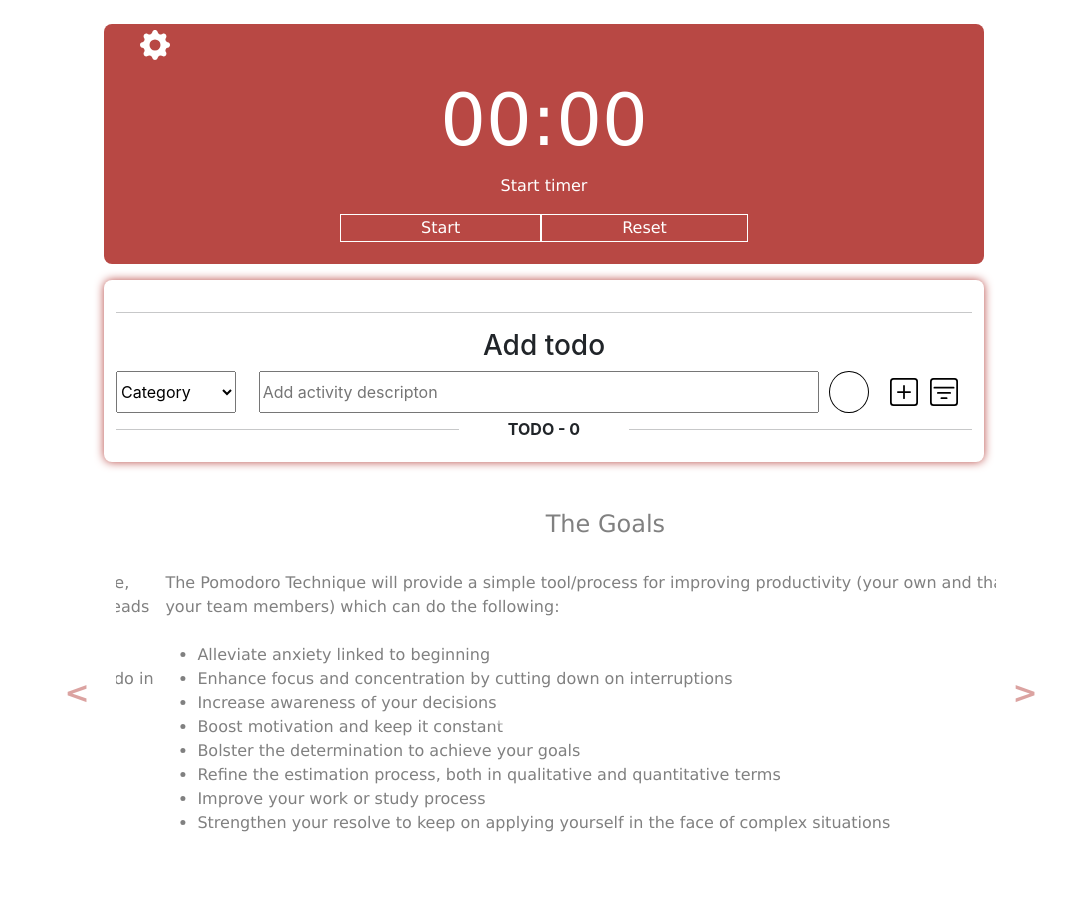
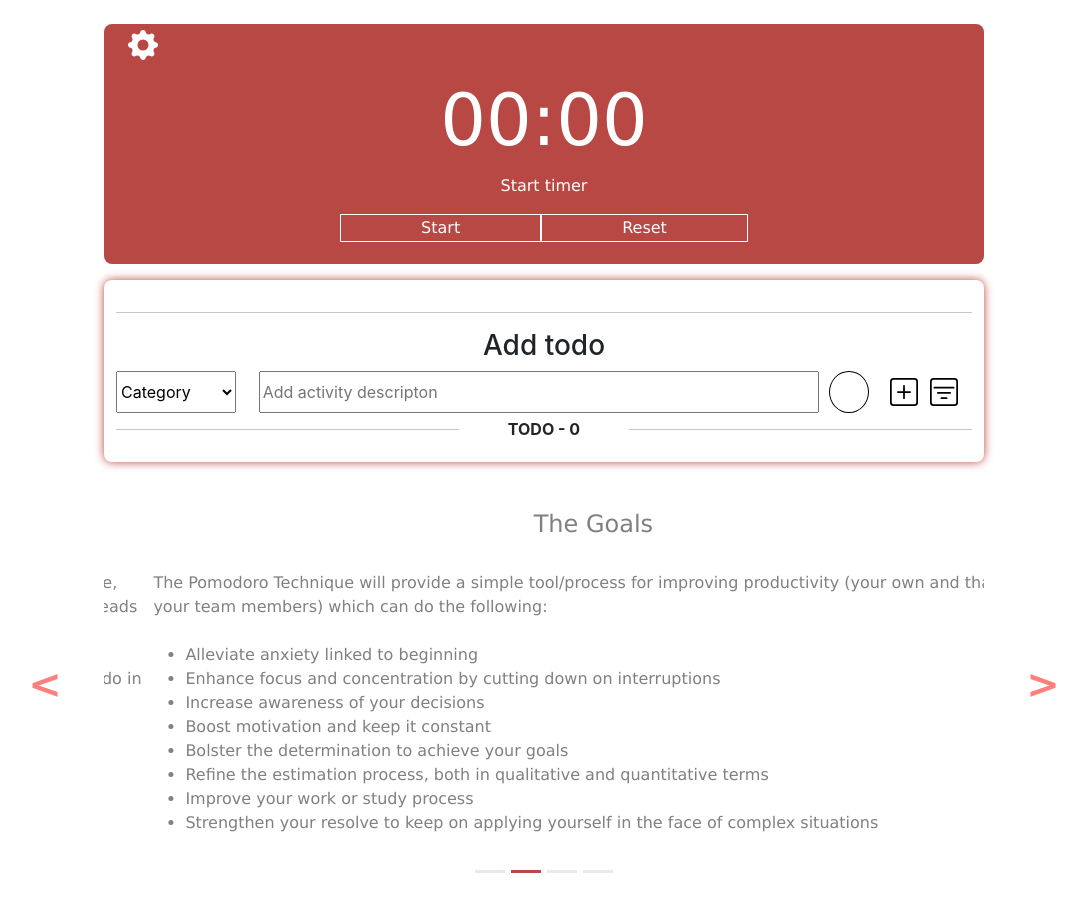
Before and after one commit to Pannonians/learning-js, a React (Create React App) app in the folder public/pomodoro-react-app/: page / in a window 1280 px wide. Shown: the whole page, without its empty margins (96-1183 px from the left). Built offline with nearby package versions, Linux system fonts and the light colour scheme.

Commit message:
Carousel and other improvements (#124)

```diff
--- a/public/pomodoro-react-app/src/App.css
+++ b/public/pomodoro-react-app/src/App.css
@@ -7,7 +7,7 @@
   height: 100%;
 }
 
-.App {
+.app {
   display: flex;
   height: 100%;
   justify-content: center;
@@ -216,6 +216,7 @@
   background-color: white;
   color: rgb(255, 120, 100);
 }
+
 .clearSettingButton:hover {
   color: rgb(184, 72, 68);
 }
@@ -257,47 +258,58 @@
 .carousel {
   background-color: rgb(255, 255, 255);
   width: 110vh;
-  height: 30vh;
+  height: auto;
   border-radius: 1vh;
   font-family: 'Lucida Sans', 'Lucida Sans Regular', 'Lucida Grande', 'Lucida Sans Unicode', Geneva, Verdana, sans-serif;
   margin-top: 3vh;
   color: gray;
+  padding-left: 0px;
+}
+
+.carousel-item {
+  height: auto;
+  background-color: rgb(255, 255, 255);
+  background: no-repeat center scroll;
+}
+
+.carousel-indicators [data-bs-target] {
+  background-color: rgb(213, 213, 213);
+  z-index: -5;
+}
+
+.carousel-indicators .active {
+  background-color: rgb(184, 72, 68);
 }
 
 .carousel-control-prev-icon {
-  position: absolute;
+  height: 100px;
+  width: 100px;
+  background-size: 100%, 100%;
   background-image: none;
-  margin-left: -210px;
-  padding-top: 10vh;
+  margin-left: -250px;
+
 }
 
 .carousel-control-next-icon {
+  height: 100px;
+  width: 100px;
+  background-size: 100%, 100%;
   background-image: none;
-  position: absolute;
-  margin-left: 190px;
-  padding-top: 10vh;
+  margin-left: 250px;
 }
 
-.carousel-control-next-icon:after
-{
+.carousel-control-next-icon:after {
   content: '>';
-  font-size: 30px;
+  font-size: 40px;
   font-weight: bold;
-  color: rgb(184, 72, 68);
-  z-index: 1000;
+  color: red;
+  z-index: 1;
 }
 
 .carousel-control-prev-icon:after {
   content: '<';
-  font-size: 30px;
+  font-size: 40px;
   font-weight: bold;
-  color: rgb(184, 72, 68);
-  z-index: 1000;
+  color: red;
+  z-index: 1;
 }
-
-.carousel-item{
-    height: 50vh;
-    min-height: 300px;
-    background: no-repeat center scroll;
-    background-size: cover;
-}
--- a/public/pomodoro-react-app/src/App.jsx
+++ b/public/pomodoro-react-app/src/App.jsx
@@ -3,7 +3,7 @@
 
 function App() {
   return (
-    <div className='App'>
+    <div className='app'>
       <Pomodoro />
     </div>
   );
--- a/public/pomodoro-react-app/src/components/carousel.jsx
+++ b/public/pomodoro-react-app/src/components/carousel.jsx
@@ -1,15 +1,18 @@
 import Carousel from 'react-bootstrap/Carousel'
 import CarouselItem from 'react-bootstrap/esm/CarouselItem';
+
 
 function CarouselComponent() {
   return (
     <Carousel>
-      <Carousel.Item >
+      <CarouselItem>
         <h4 className='center'>What is it?</h4> <br></br>
         <p>The Pomodoro Technique is a time management method that can be used for any task. For many people, time is an enemy. The anxiety triggered by “the ticking clock”, especially when it involves a deadline, leads to ineffective work and study habits which in turn lead to procrastination.<br></br><br></br>
           The aim of the Pomodoro Technique is to use time as a valuable ally in accomplishing what we want to do in the way we want to do it, and to enable us to improve continually the way we work or study.</p>
-      </Carousel.Item>
-      <Carousel.Item >
+        <br></br>
+        <br></br>
+      </CarouselItem>
+      <CarouselItem>
         <h4 className='center'>The Goals</h4> <br></br>
         The Pomodoro Technique will provide a simple tool/process for improving productivity (your own and that of your team members) which can do the following:
         <br></br><br></br>
@@ -23,8 +26,10 @@
           <li>Improve your work or study process</li>
           <li> Strengthen your resolve to keep on applying yourself in the face of complex situations</li>
         </ul>
-      </Carousel.Item>
-      <Carousel.Item>
+        <br></br>
+        <br></br>
+      </CarouselItem>
+      <CarouselItem>
         <h4 className='center'>The Basics</h4> <br></br>
         <p>At the beginning of each day select the tasks you need to complete and put them on the TODO list above.</p>
 
@@ -37,8 +42,10 @@
         </ol>
 
         <p>Keep on working, Pomodoro after Pomodoro, until the task at hand is finished. Every 4 Pomodoros take a longer break, (15-30 minutes).</p>
-      </Carousel.Item>
-      <Carousel.Item>
+        <br></br>
+        <br></br>
+      </CarouselItem>
+      <CarouselItem>
         <h4 className='center'>Rules & Tips</h4> <br></br>
         <ul>
           <li>If a task takes more than 5–7 Pomodoros, break it down</li>
@@ -48,7 +55,10 @@
           <li>Login to the service and track your progress</li>
           <li>The Pomodoro Technique shouldn’t be used for activities you do in your free time. Enjoy free time!</li>
         </ul>
-      </Carousel.Item>
+        <br></br>
+        <br></br>
+      </CarouselItem>
+
     </Carousel>
   );
 }
--- a/public/pomodoro-react-app/src/components/pomodoro.jsx
+++ b/public/pomodoro-react-app/src/components/pomodoro.jsx
@@ -5,17 +5,16 @@
 function Pomodoro() {
   return (
     <div>
-      <div className="row pomodoro container">
+      <div className="row pomodoro">
         <div className="col-sm-12 center"><Timer /></div>
       </div>
       <div className="row todopadding">
         <div className="col-sm-12 todos"><Todo /></div>
       </div>
-      <div className="row carousel">
-        <div><Carousel /></div>
+      <div className="row ">
+        <div className="col-sm-12 carousel"><Carousel /></div>
       </div>
     </div>
-
   );
 }
 
--- a/public/pomodoro-react-app/src/components/settings/popup.css
+++ b/public/pomodoro-react-app/src/components/settings/popup.css
@@ -46,7 +46,6 @@
     background: transparent;
     padding-bottom: 15px;
     align-items: center;
-    ;
 }
 
 .settingsInput {
--- a/public/pomodoro-react-app/src/components/todo.jsx
+++ b/public/pomodoro-react-app/src/components/todo.jsx
@@ -165,8 +165,8 @@
                                 <button className="addTodoButton addTodoButton:hover"
                                     onClick={() => handleAddTodo()}>
                                     <svg xmlns="http://www.w3.org/2000/svg"
-                                    width="38"
-                                    height="38"
+                                    width="28"
+                                    height="28"
                                     fill="currentColor"
                                     class="bi bi-save"
                                     viewBox="0 0 16 16">
```
